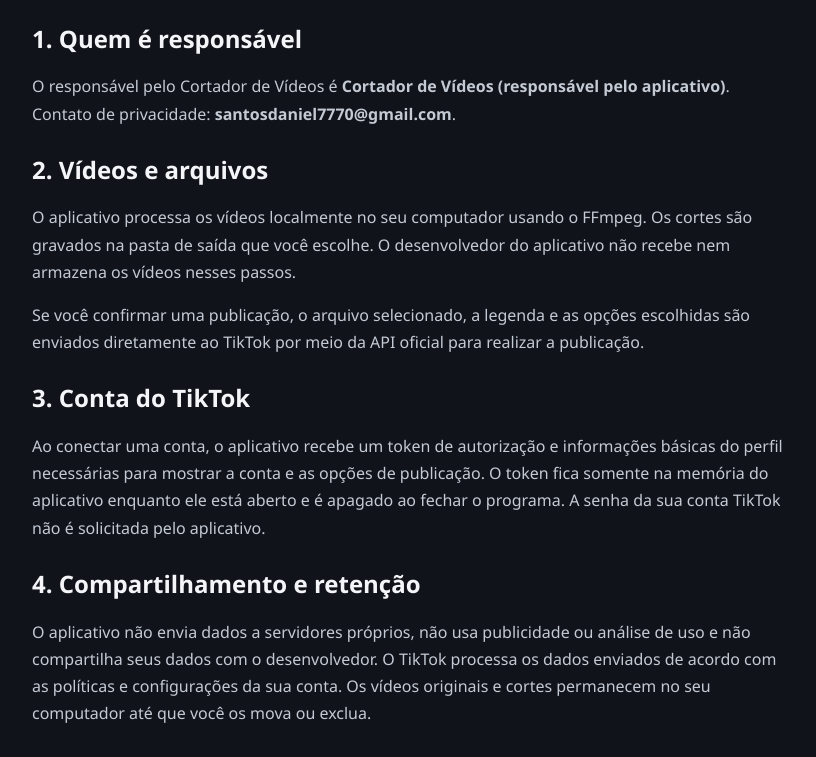
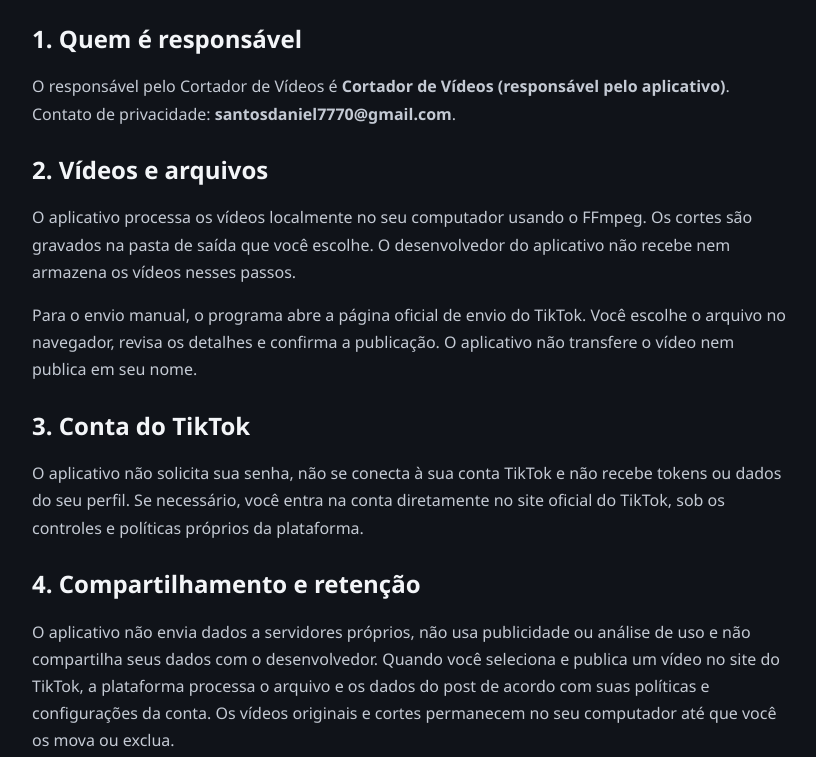
Before and after one commit to M4D4R4777/cortador-de-videos-site, a plain HTML site: page privacy.html in a window 1280 px wide. Shown: the part 187-944 px from the top of the page, without its empty margins (228-1044 px from the left). Drawn offline with Linux system fonts and the light colour scheme.

Commit message:
Update policies for manual TikTok sharing

```diff
--- a/privacy.html
+++ b/privacy.html
@@ -2,8 +2,8 @@
 <html lang="pt-BR"><head><meta charset="utf-8"><meta name="viewport" content="width=device-width, initial-scale=1"><title>Política de Privacidade — Cortador de Vídeos</title><style>body{max-width:760px;margin:48px auto;padding:0 22px;background:#101319;color:#f3f5f8;font:16px/1.7 Segoe UI,Arial,sans-serif}h1,h2{line-height:1.2}p,li{color:#c4cad4}a{color:#75e0b0}section{margin:28px 0}.note{padding:16px;border:1px solid #a86e2a;background:#302617;border-radius:12px;color:#f4d49a}</style></head>
 <body><p><a href="index.html">← Cortador de Vídeos</a></p><h1>Política de Privacidade</h1><p>Última atualização: 14 de novembro de 2026</p>
 <section><h2>1. Quem é responsável</h2><p>O responsável pelo Cortador de Vídeos é <strong>Cortador de Vídeos (responsável pelo aplicativo)</strong>. Contato de privacidade: <strong>santosdaniel7770@gmail.com</strong>.</p></section>
-<section><h2>2. Vídeos e arquivos</h2><p>O aplicativo processa os vídeos localmente no seu computador usando o FFmpeg. Os cortes são gravados na pasta de saída que você escolhe. O desenvolvedor do aplicativo não recebe nem armazena os vídeos nesses passos.</p><p>Se você confirmar uma publicação, o arquivo selecionado, a legenda e as opções escolhidas são enviados diretamente ao TikTok por meio da API oficial para realizar a publicação.</p></section>
-<section><h2>3. Conta do TikTok</h2><p>Ao conectar uma conta, o aplicativo recebe um token de autorização e informações básicas do perfil necessárias para mostrar a conta e as opções de publicação. O token fica somente na memória do aplicativo enquanto ele está aberto e é apagado ao fechar o programa. A senha da sua conta TikTok não é solicitada pelo aplicativo.</p></section>
-<section><h2>4. Compartilhamento e retenção</h2><p>O aplicativo não envia dados a servidores próprios, não usa publicidade ou análise de uso e não compartilha seus dados com o desenvolvedor. O TikTok processa os dados enviados de acordo com as políticas e configurações da sua conta. Os vídeos originais e cortes permanecem no seu computador até que você os mova ou exclua.</p></section>
+<section><h2>2. Vídeos e arquivos</h2><p>O aplicativo processa os vídeos localmente no seu computador usando o FFmpeg. Os cortes são gravados na pasta de saída que você escolhe. O desenvolvedor do aplicativo não recebe nem armazena os vídeos nesses passos.</p><p>Para o envio manual, o programa abre a página oficial de envio do TikTok. Você escolhe o arquivo no navegador, revisa os detalhes e confirma a publicação. O aplicativo não transfere o vídeo nem publica em seu nome.</p></section>
+<section><h2>3. Conta do TikTok</h2><p>O aplicativo não solicita sua senha, não se conecta à sua conta TikTok e não recebe tokens ou dados do seu perfil. Se necessário, você entra na conta diretamente no site oficial do TikTok, sob os controles e políticas próprios da plataforma.</p></section>
+<section><h2>4. Compartilhamento e retenção</h2><p>O aplicativo não envia dados a servidores próprios, não usa publicidade ou análise de uso e não compartilha seus dados com o desenvolvedor. Quando você seleciona e publica um vídeo no site do TikTok, a plataforma processa o arquivo e os dados do post de acordo com suas políticas e configurações da conta. Os vídeos originais e cortes permanecem no seu computador até que você os mova ou exclua.</p></section>
 <section><h2>5. Seus controles e contato</h2><p>Você escolhe os arquivos, a legenda, a privacidade e se confirma o envio. Você pode desconectar o acesso nas configurações da sua conta TikTok. Para dúvidas ou solicitações de privacidade, escreva para <strong>santosdaniel7770@gmail.com</strong>.</p></section>
 </body></html>
```
Also changed, not shown: terms.html (+2 -2 lines).
